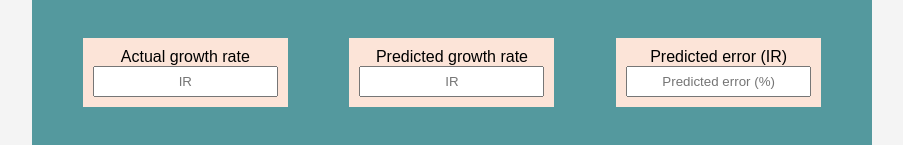
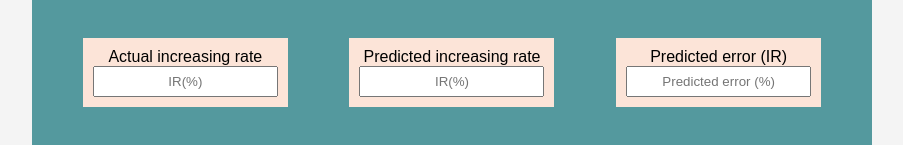
Before and after one commit to gjy111-seu/GUI-for-ML-in-AD, a plain HTML site: page index.html in a window 1280 px wide. Shown: the part 541-686 px from the top of the page, without its empty margins (188-1091 px from the left). Drawn offline with nearby package versions, Linux system fonts and the light colour scheme.

Commit message:
Update index.html

```diff
--- a/index.html
+++ b/index.html
@@ -177,11 +177,11 @@ const vm = new Vue({
           'VS/TS','Inoculation ratio (VS/VS )','Biochar dose (g/L)',
           'Temperature (AD,°C)','Initial pH (AD)'],
     A: [],
-    Astr: ['','Predicted biomethane yield','Predicted growth rate','Predicted lag-phase time'],
-    Aplace: ['','BMY (mL/g VS)','IR','λ(day)'],
+    Astr: ['','Predicted biomethane yield','Predicted increasing rate','Predicted lag-phase time'],
+    Aplace: ['','BMY (mL/g VS)','IR(%)','λ(day)'],
     B: [],
-    Bstr:['','Actual biomethane yield','Actual growth rate','Actual lag-phase time'],
-    Bplace: ['','BMY (mL/g VS)','IR','λ(day)'],
+    Bstr:['','Actual biomethane yield','Actual increasing rate','Actual lag-phase time'],
+    Bplace: ['','BMY (mL/g VS)','IR(%)','λ(day)'],
     C: [],
     Cstr:['','Predicted error (BMY)','Predicted error (IR)','Predicted error (λ)'],
     Cplace:['','Predicted error (%)','Predicted error (%)','Predicted error (%)'],
```
